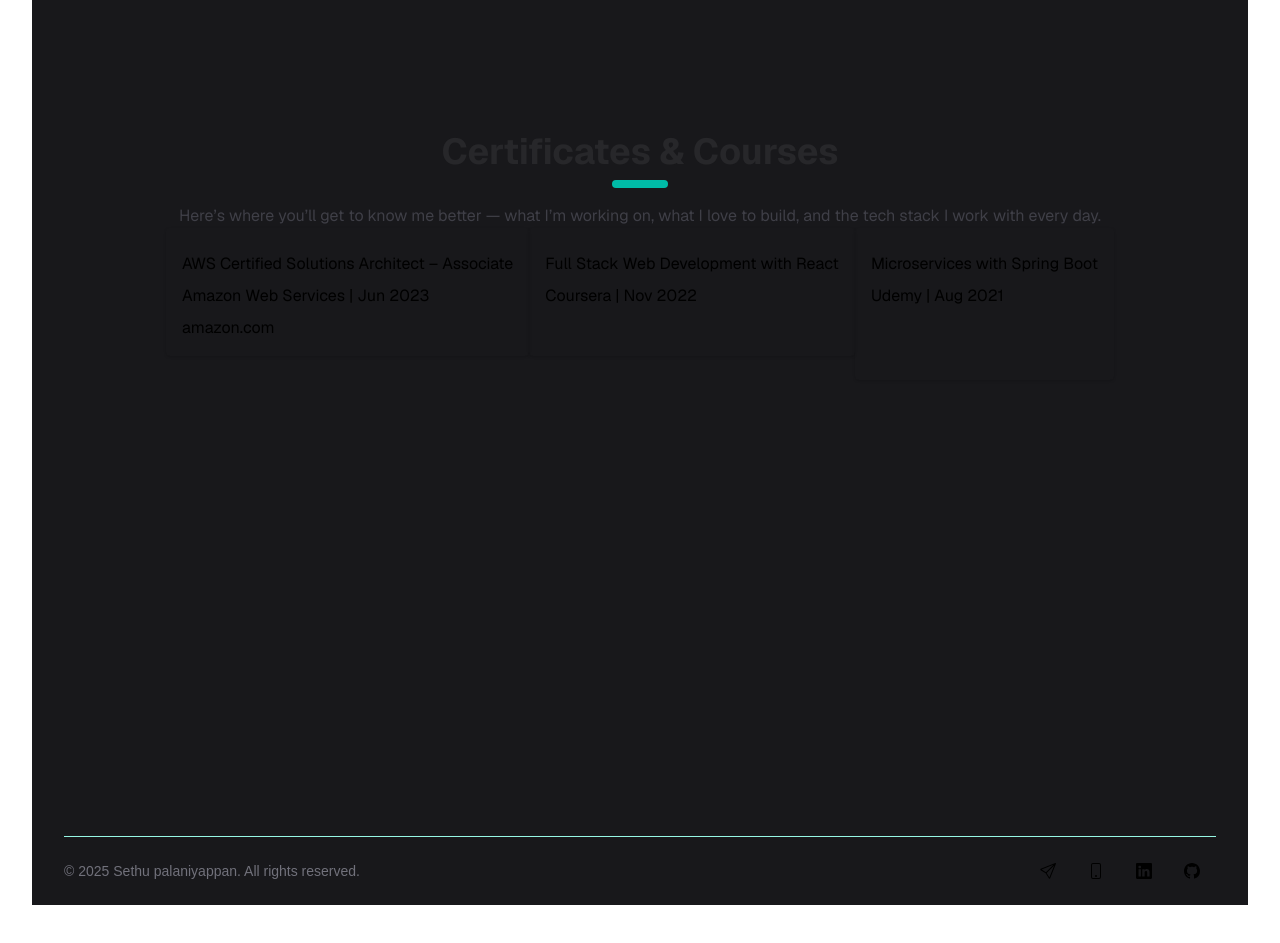
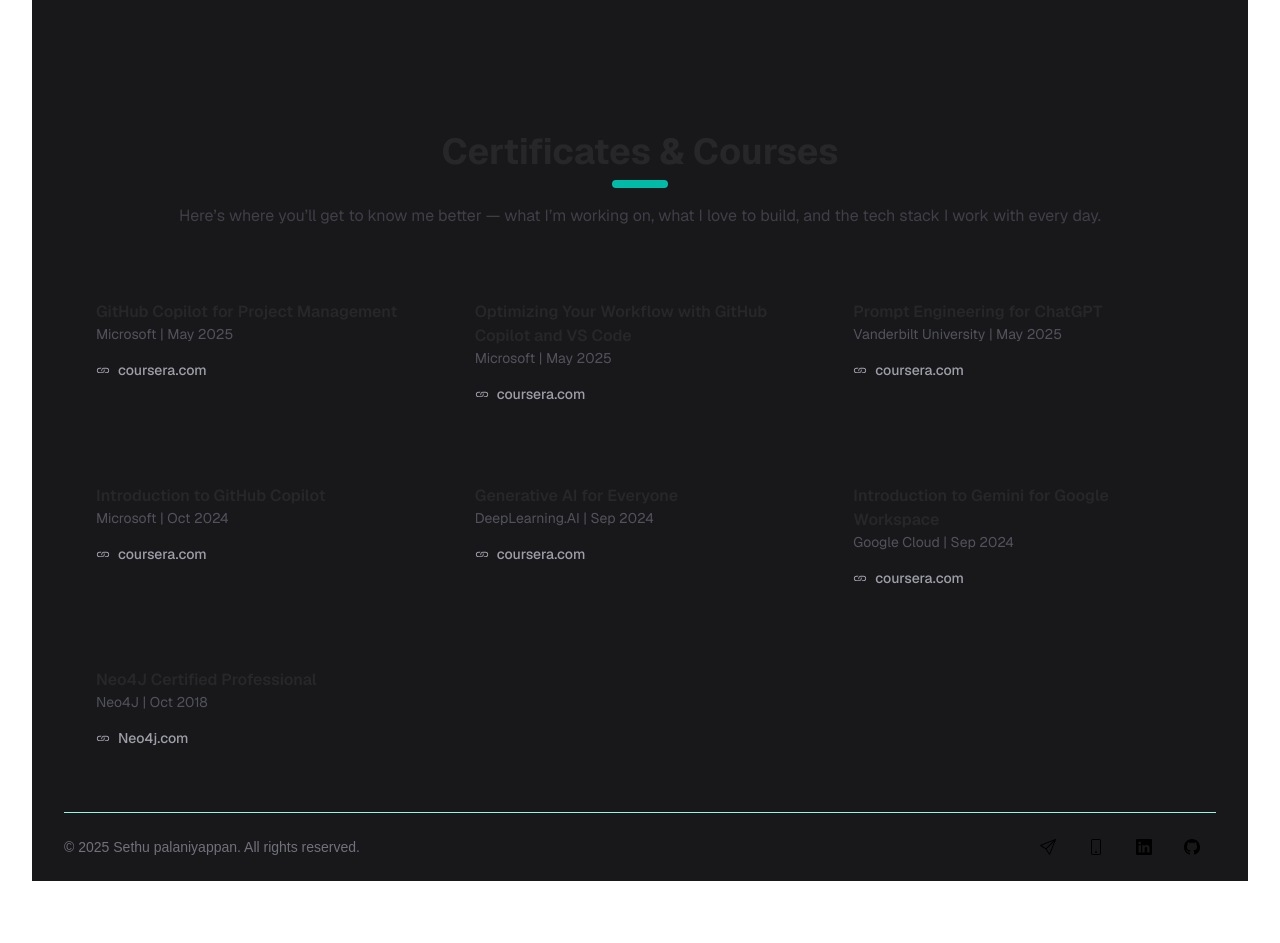
Before and after one commit to sethupalaniyappan/Personal-website, a Next.js app: page / in a window 1280 px wide. Shown: the part 2840-3783 px from the top of the page. Built offline with nearby package versions, Linux system fonts and the light colour scheme.

Commit message:
Visual enhancement in experience section.

```diff
--- a/src/app/certificates/page.tsx
+++ b/src/app/certificates/page.tsx
@@ -1,11 +1,12 @@
+import { BsLink } from "react-icons/bs";
 import { Certificate, certificates } from "../data/certificates";
 import { formatDate } from "../utils/date";
 
 export default function Certificates() {
     return (
         <section id="certificates">
-            <div className="flex flex-row justify-center min-h-screen p-8 py-24 gap-8 sm:px-8 font-[family-name:var(--font-geist-sans)]">
-                <div className="flex flex-col">
+            <div className="flex flex-row justify-center min-h-100 px-8 pt-24 pb-16 gap-8 sm:px-8 font-[family-name:var(--font-geist-sans)]">
+                <div className="flex flex-col gap-8">
                     <div className="flex flex-col items-center justify-center">
                         <div className="flex flex-col items-center gap-2 pb-4 text-zinc-800 dark:text-zinc-100">
                             <h1 className="text-4xl font-bold">Certificates & Courses</h1>
@@ -15,20 +16,21 @@
                             Here’s where you’ll get to know me better — what I’m working on, what I love to build, and the tech stack I work with every day.
                         </p>
                     </div>
-                    <div className="flex">
-                        <ul className="flex flex-row flex-wrap space-y-6">
+                    <div className="flex mt-6">
+                        <ul className="grid grid-cols-1 gap-x-12 gap-y-16 sm:grid-cols-2 lg:grid-cols-3">
                             {certificates.map((cert: Certificate, idx) => (
-                                <li key={idx} className="p-4 rounded shadow">
-                                    <div className="flex flex-col gap-2">
-                                        <div className=""></div>
-                                        <div className="">
+                                <li key={idx} className="group relative flex flex-col items-start">
+                                    <div className="flex flex-col">
+                                        <div className="absolute -inset-x-4 -inset-y-6 z-0 scale-95 bg-zinc-50 opacity-0 transition group-hover:scale-100 group-hover:opacity-100 sm:-inset-x-6 sm:rounded-2xl dark:bg-zinc-800/50"></div>
+                                        <div className="relative mt-4 text-base font-semibold text-zinc-800 dark:text-zinc-100">
                                             <span>{cert.title}</span>
                                         </div>
-                                        <div>
+                                        <div className="relative text-sm text-zinc-600 dark:text-zinc-400">
                                             <span>{cert.issuer} | {formatDate(cert.issueDate)}</span>
                                         </div>
-                                        <div>
-                                            <a href={cert.credentialUrl} target="_blank" rel="noopener noreferrer" className="hover:underline">
+                                        <div className="relative flex items-center mt-4 group-hover:underline text-sm font-medium text-zinc-400 transition group-hover:text-teal-500 dark:text-zinc-200">
+                                            <BsLink />
+                                            <a href={cert.credentialUrl} target="_blank" rel="noopener noreferrer" className="ml-2">
                                                 {cert.linkDisplayText}
                                             </a>
                                         </div>
--- a/src/app/data/certificates.ts
+++ b/src/app/data/certificates.ts
@@ -8,22 +8,52 @@
 
 export const certificates: Certificate[] = [
   {
-    title: "AWS Certified Solutions Architect – Associate",
-    issuer: "Amazon Web Services",
-    issueDate: new Date(2023, 5, 15), // June 15, 2023
-    credentialUrl: "https://www.yourcertificateurl.com/aws",
-    linkDisplayText: "amazon.com",
+    title: "GitHub Copilot for Project Management",
+    issuer: "Microsoft",
+    issueDate: new Date(2025, 4, 7),
+    credentialUrl: "https://www.coursera.org/account/accomplishments/verify/75MCSFPBX5C2",
+    linkDisplayText: "coursera.com"
   },
   {
-    title: "Full Stack Web Development with React",
-    issuer: "Coursera",
-    issueDate: new Date(2022, 10, 10), // November 10, 2022
-    credentialUrl: "https://www.coursera.org/account/accomplishments/yourid",
+    title: "Optimizing Your Workflow with GitHub Copilot and VS Code",
+    issuer: "Microsoft",
+    issueDate: new Date(2025, 4, 10),
+    credentialUrl: "https://www.coursera.org/account/accomplishments/verify/KF8MUR0QFLEA",
+    linkDisplayText: "coursera.com"
   },
   {
-    title: "Microservices with Spring Boot",
-    issuer: "Udemy",
-    issueDate: new Date(2021, 7, 20), // August 20, 2021
+    title: "Prompt Engineering for ChatGPT",
+    issuer: "Vanderbilt University",
+    issueDate: new Date(2025, 4, 7),
+    credentialUrl: "https://www.coursera.org/account/accomplishments/verify/DARTWFC7YREC",
+    linkDisplayText: "coursera.com"
   },
-  // Add more certificates or courses here
+  {
+    title: "Introduction to GitHub Copilot",
+    issuer: "Microsoft",
+    issueDate: new Date(2024, 9, 12),
+    credentialUrl: "https://www.coursera.org/account/accomplishments/verify/C3OBVG1UFOVP",
+    linkDisplayText: "coursera.com"
+  },
+  {
+    title: "Generative AI for Everyone",
+    issuer: "DeepLearning.AI",
+    issueDate: new Date(2024, 8, 20),
+    credentialUrl: "https://www.coursera.org/account/accomplishments/verify/2YN7FMU5QV74",
+    linkDisplayText: "coursera.com"
+  },
+  {
+    title: "Introduction to Gemini for Google Workspace",
+    issuer: "Google Cloud",
+    issueDate: new Date(2024, 8, 22),
+    credentialUrl: "https://www.coursera.org/account/accomplishments/verify/A8DGW24ET4RR",
+    linkDisplayText: "coursera.com"
+  },
+  {
+    title: "Neo4J Certified Professional",
+    issuer: "Neo4J",
+    issueDate: new Date(2018, 9, 15),
+    credentialUrl: "https://graphacademy.neo4j.com/certificates/e65ad335179d2ece3a25a3b97997abf86e94628e3f3694db499074d8fb4a72b1.pdf",
+    linkDisplayText: "Neo4j.com"
+  }
 ];
```
